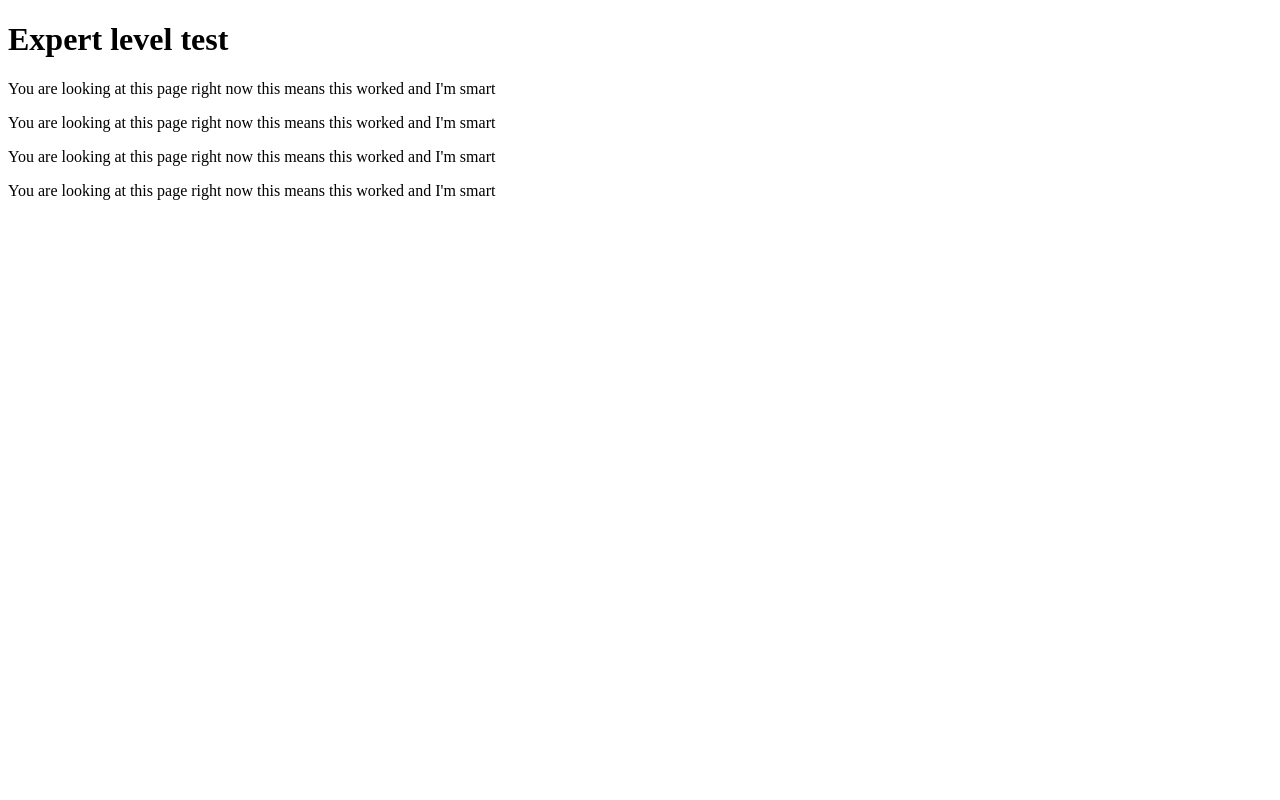
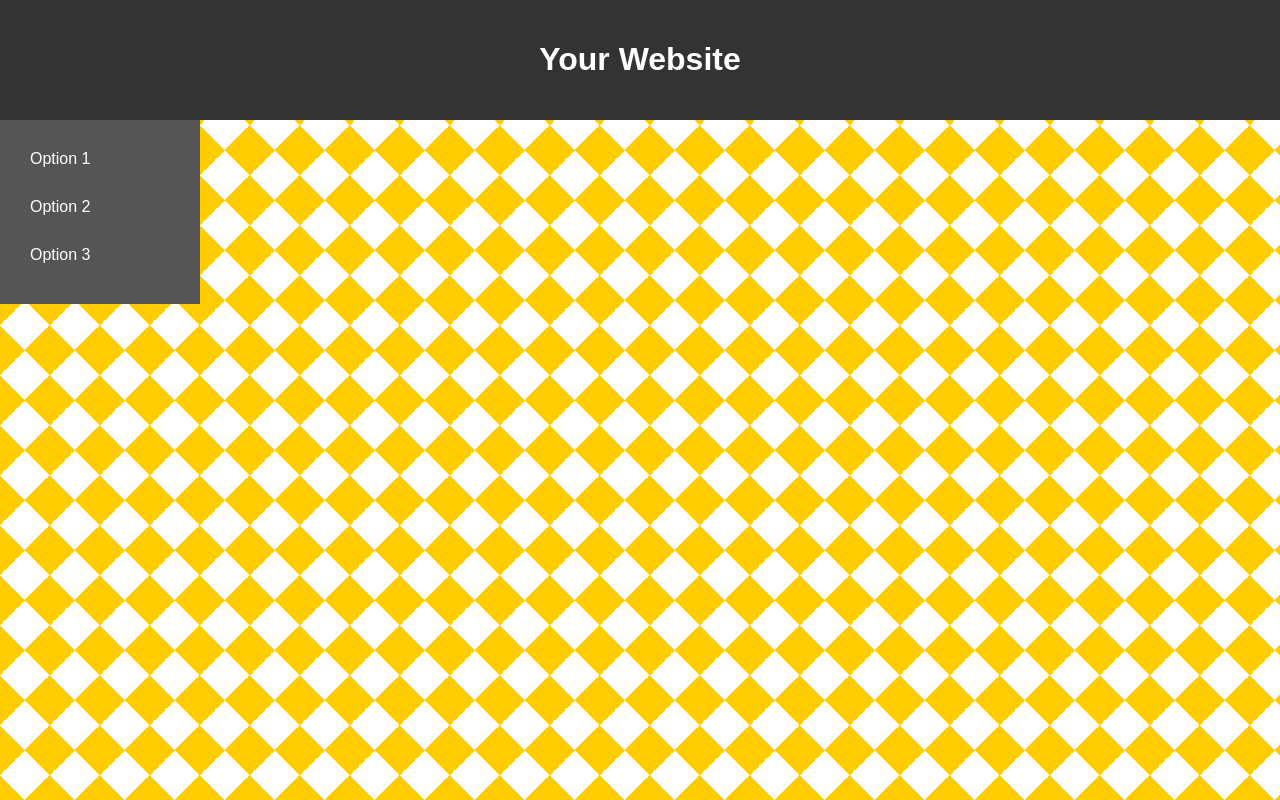
Before and after one commit to Shino6u/Mikuru, a plain HTML site: page index.html in a window 1280 px wide. Drawn offline with Linux system fonts and the light colour scheme.

Commit message:
Update index.html

```diff
--- a/index.html
+++ b/index.html
@@ -1,16 +1,87 @@
 <!DOCTYPE html>
-<html>
-  <head>
-    <meta charset="utf-8">
-    <meta name="viewport" content="width=device-width">
-    <title>Shino6u test</title>
-    <link rel="stylesheet" href="styling.css">
-  </head>
-  <body>
-    <h1>Expert level test</h1>
-    <p>You are looking at this page right now this means this worked and I'm smart</p>
-    <p>You are looking at this page right now this means this worked and I'm smart</p>
-    <p>You are looking at this page right now this means this worked and I'm smart</p>
-    <p>You are looking at this page right now this means this worked and I'm smart</p>
-  </body>
+<html lang="en">
+<head>
+  <meta charset="UTF-8">
+  <meta name="viewport" content="width=device-width, initial-scale=1.0">
+  <title>Your Website</title>
+  <style>
+    body {
+      margin: 0;
+      font-family: 'Arial', sans-serif;
+      overflow: hidden;
+      background: linear-gradient(45deg, #ffcc00 25%, transparent 25%, transparent 75%, #ffcc00 75%, #ffcc00), linear-gradient(-45deg, #ffcc00 25%, transparent 25%, transparent 75%, #ffcc00 75%, #ffcc00);
+      background-size: 50px 50px;
+      animation: scrollDiagonal 5s linear infinite;
+    }
+
+    @keyframes scrollDiagonal {
+      0% {
+        background-position: 0 0;
+      }
+      100% {
+        background-position: 50px 50px;
+      }
+    }
+
+    header {
+      background: #333;
+      color: white;
+      padding: 20px;
+      text-align: center;
+    }
+
+    main {
+      display: flex;
+    }
+
+    aside {
+      width: 200px;
+      background: #555;
+      padding: 20px;
+      box-sizing: border-box;
+    }
+
+    section {
+      flex-grow: 1;
+      padding: 20px;
+      box-sizing: border-box;
+    }
+
+    nav {
+      display: flex;
+      flex-direction: column;
+    }
+
+    nav a {
+      color: white;
+      text-decoration: none;
+      padding: 10px;
+      margin-bottom: 10px;
+      border-radius: 5px;
+      transition: background 0.3s;
+    }
+
+    nav a:hover {
+      background: #666;
+    }
+  </style>
+</head>
+<body>
+  <header>
+    <h1>Your Website</h1>
+  </header>
+  <main>
+    <aside>
+      <nav>
+        <a href="#">Option 1</a>
+        <a href="#">Option 2</a>
+        <a href="#">Option 3</a>
+        <!-- Add more options as needed -->
+      </nav>
+    </aside>
+    <section>
+      <!-- Main content of your website goes here -->
+    </section>
+  </main>
+</body>
 </html>
```
